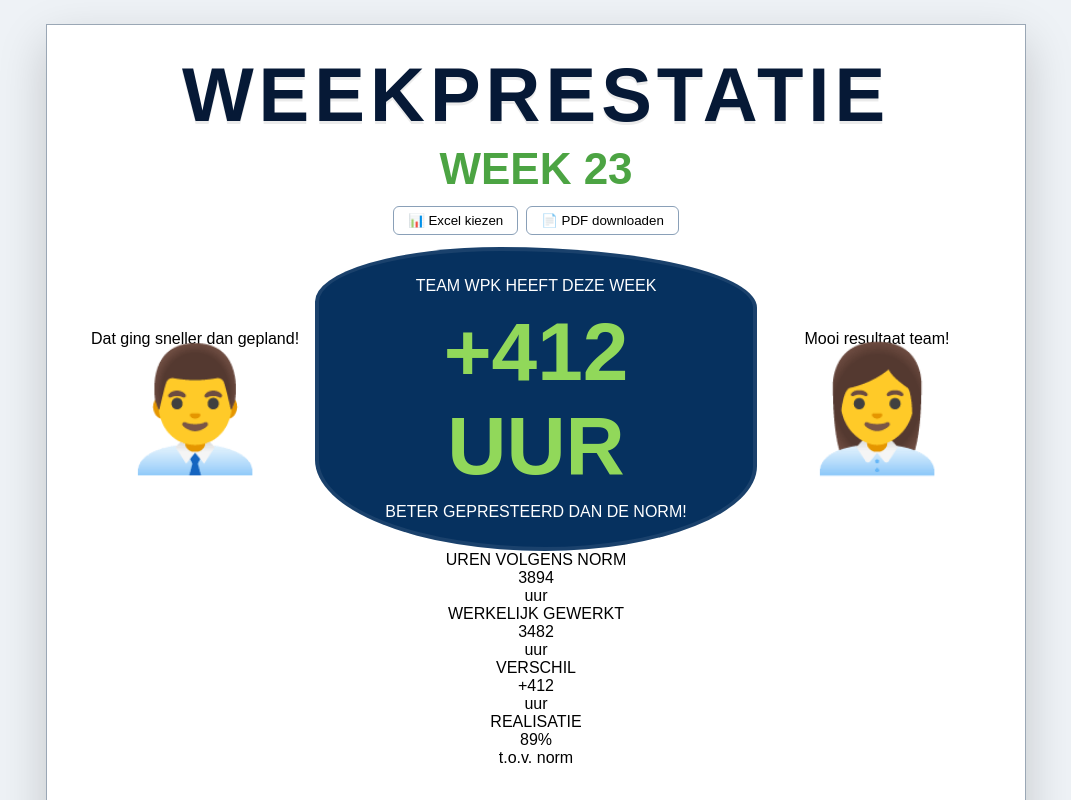
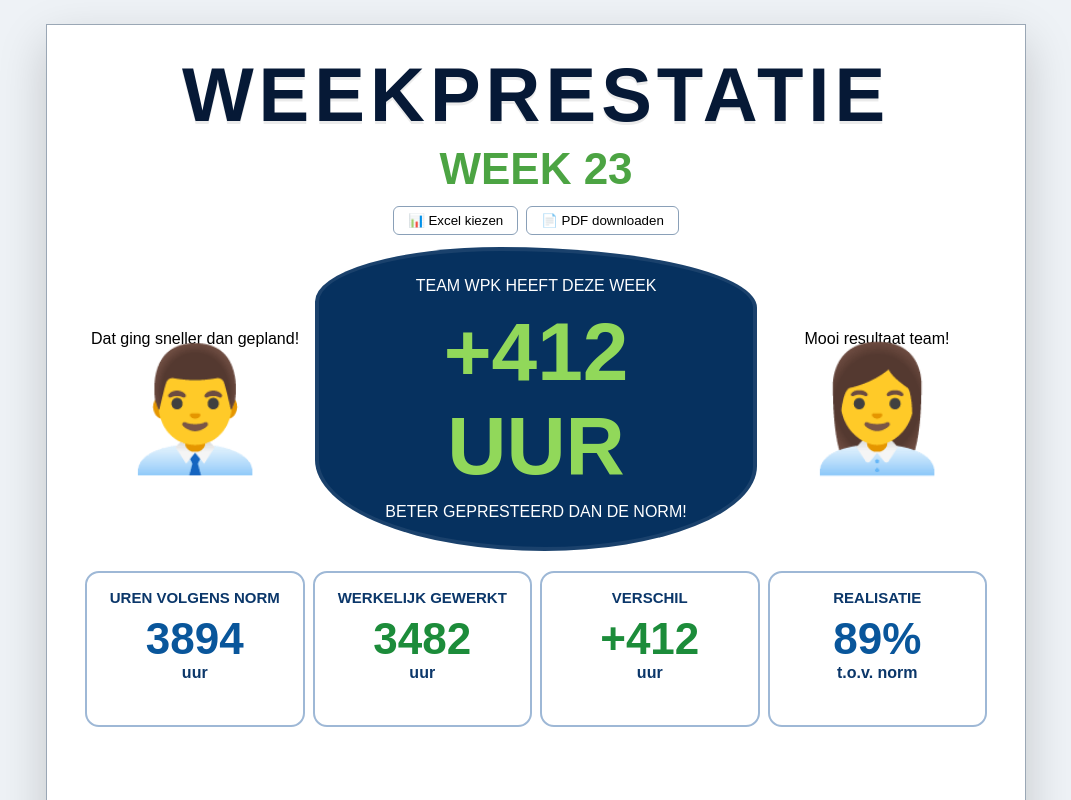
Before and after one commit to infoflorith-dev/wpk-weekprestatie, a React (Vite) app: page / in a window 1280 px wide. Shown: the top 800 px of the page, without its empty margins (104-1175 px from the left). Built offline with nearby package versions, Linux system fonts and the light colour scheme.

Commit message:
Update App.css

```diff
--- a/src/App.css
+++ b/src/App.css
@@ -85,3 +85,40 @@ body {
   color: #91d85a;
   margin: 10px 0;
 }
+.stats-row {
+  display: grid;
+  grid-template-columns: repeat(4, 1fr);
+  gap: 8px;
+  margin-top: 20px;
+}
+
+.stat-card {
+  border: 2px solid #9eb8d6;
+  border-radius: 14px;
+  padding: 16px 10px;
+  background: #ffffff;
+  min-height: 120px;
+}
+
+.stat-title {
+  font-size: 15px;
+  font-weight: 900;
+  color: #0b376a;
+}
+
+.stat-value {
+  margin-top: 8px;
+  font-size: 44px;
+  font-weight: 900;
+  color: #09569b;
+}
+
+.stat-value.green {
+  color: #1c8c3a;
+}
+
+.stat-unit {
+  font-size: 16px;
+  font-weight: 700;
+  color: #0b376a;
+}
```
